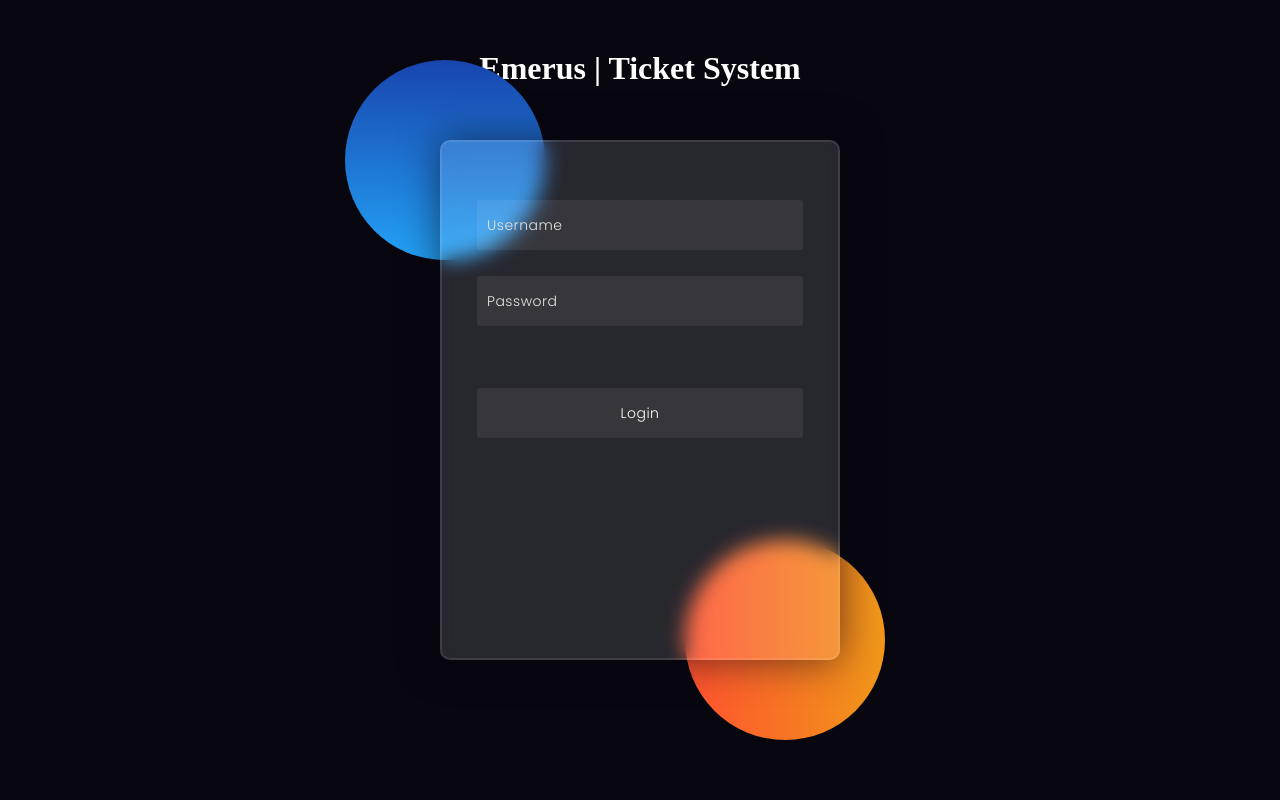
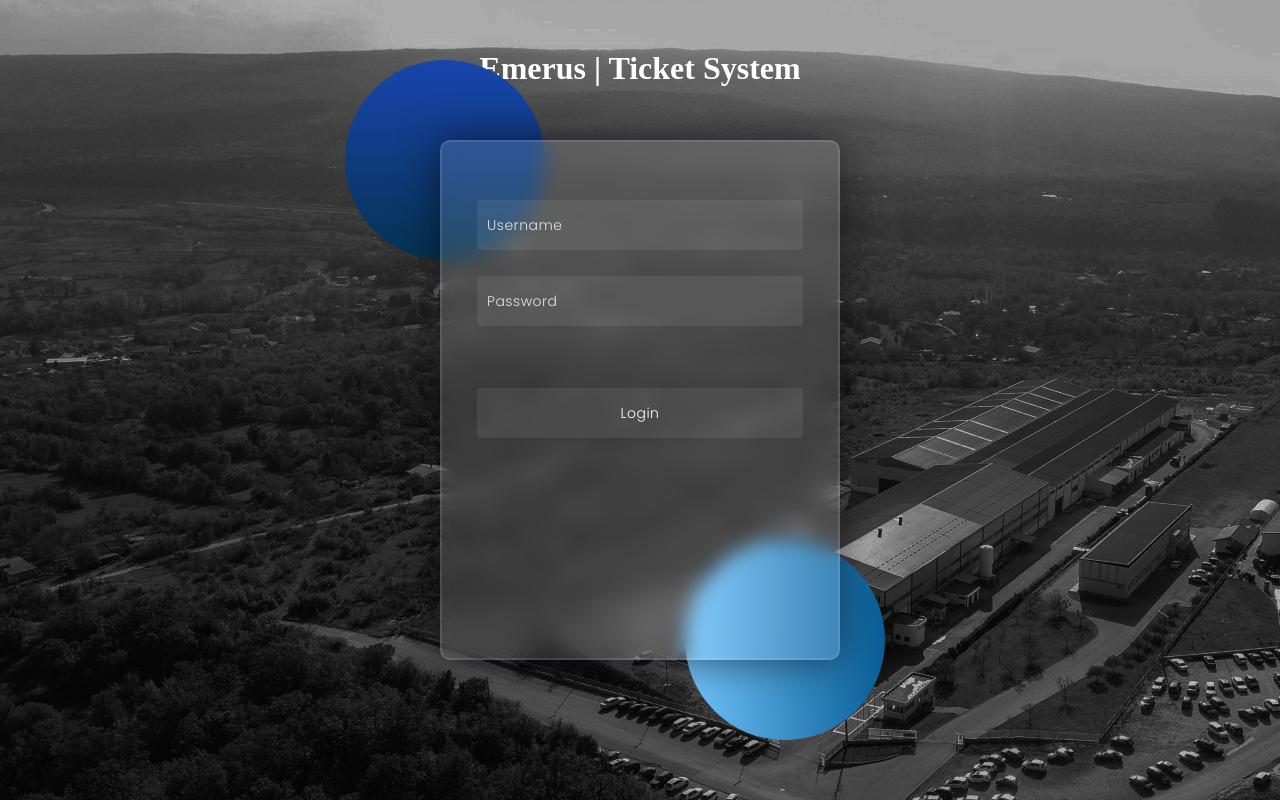
Before and after one commit to MarkoCuk54/Ticket-System, a Flask app: page /login in a window 1280 px wide. Run offline with Flask 2, Linux system fonts and the light colour scheme; some libraries are stand-ins or nearby versions.

Commit message:
adding wallpaper css

```diff
--- a/templates/login.html
+++ b/templates/login.html
@@ -31,7 +31,7 @@
             box-sizing: border-box;
           }
           body {
-            background-color: #080710;
+            background-image: url("../static/slika-tvornice-dron-e1551885367975.jpg");
           }
           .background {
             width: 430px;
@@ -48,12 +48,12 @@
             border-radius: 50%;
           }
           .shape:first-child {
-            background: linear-gradient(#1845ad, #23a2f6);
+            background: linear-gradient(#1845ad, #053250);
             left: -80px;
             top: -80px;
           }
           .shape:last-child {
-            background: linear-gradient(to right, #ff512f, #f09819);
+            background: linear-gradient(to right, #72c5fc, #075d96);
             right: -30px;
             bottom: -80px;
           }
```
Also changed, not shown: static/slika-tvornice-dron-e1551885367975.jpg (added).
